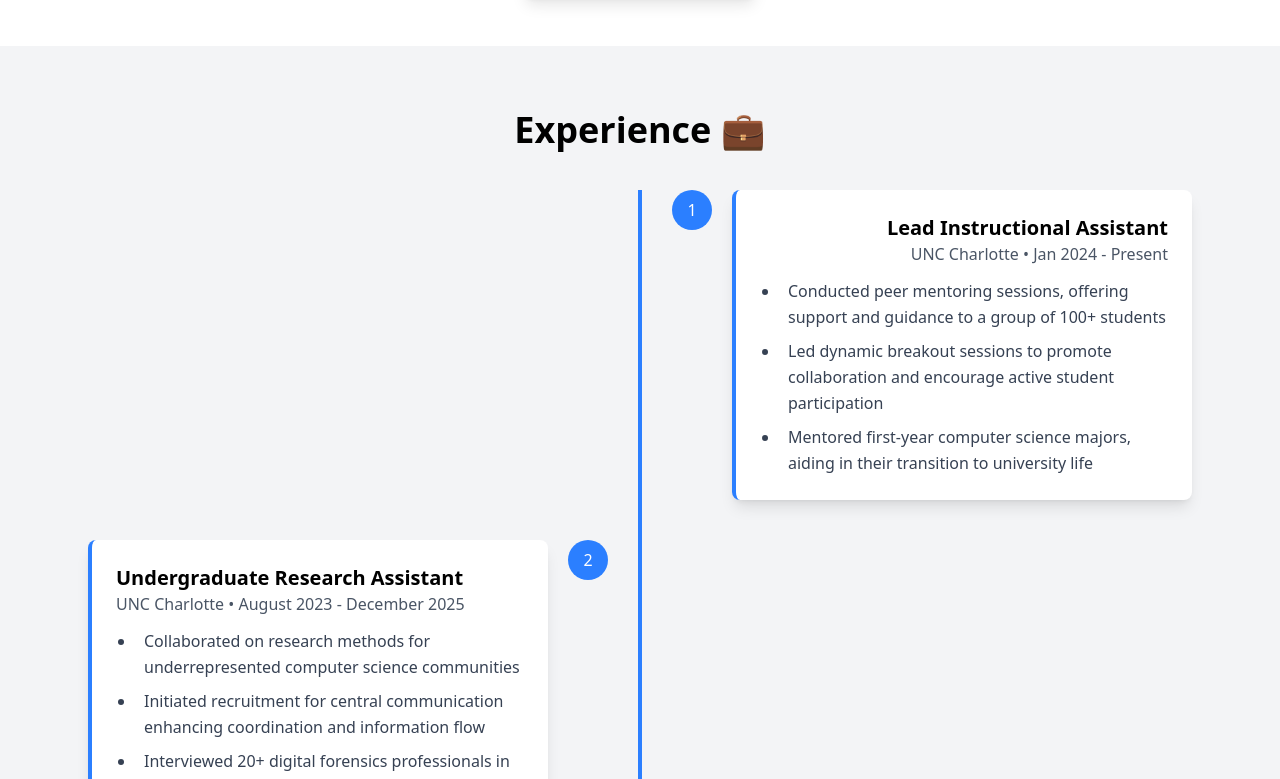
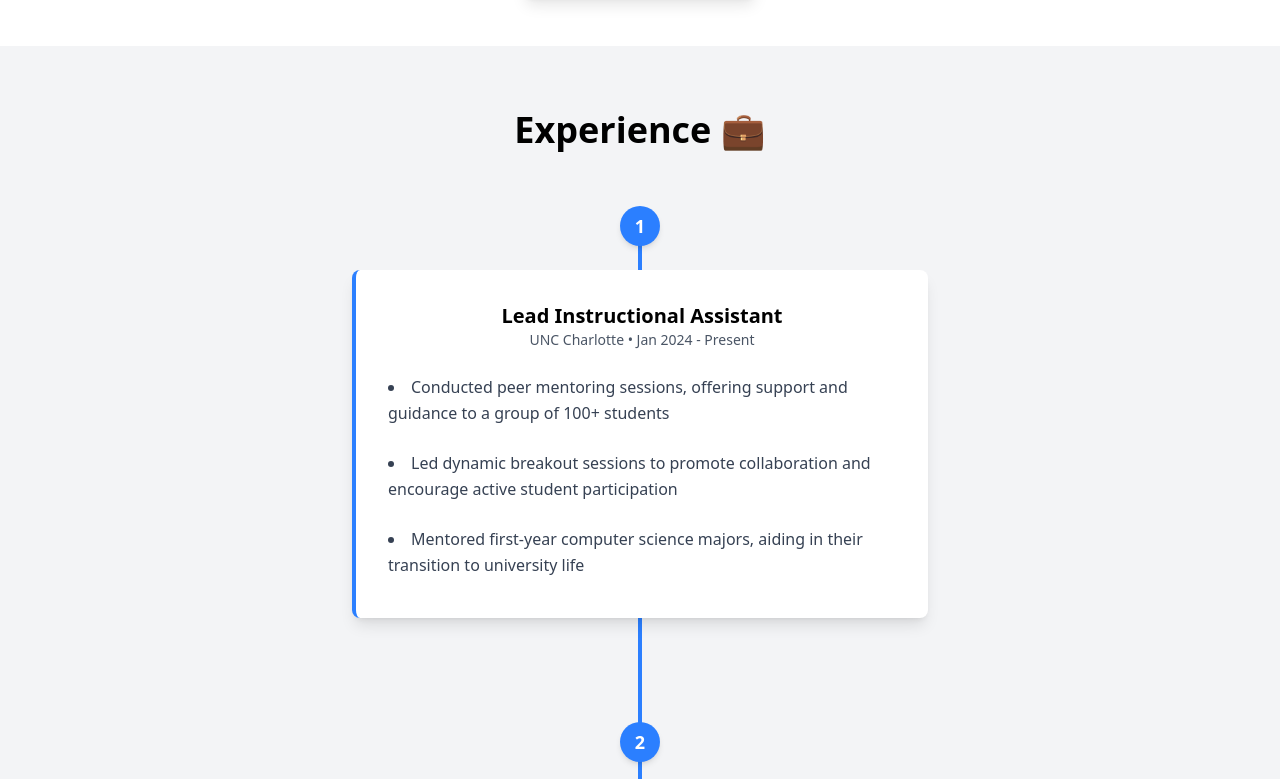
Before and after one commit to ToyaOkey/ToyaOkey.github.io, a React (Vite) app in the folder toya-portfolio/: page / in a window 1280 px wide. Shown: the part 1755-2534 px from the top of the page. Built offline with nearby package versions, Linux system fonts and the light colour scheme.

Commit message:
fix: mobile page fixed for timeline

```diff
--- a/toya-portfolio/index.html
+++ b/toya-portfolio/index.html
@@ -5,6 +5,14 @@
     <link rel="icon" type="image/svg+xml" href="/images/cow.png" />
     <link rel="stylesheet" href="src/index.css"/>
     <meta name="viewport" content="width=device-width, initial-scale=1.0" />
+    <link rel="preconnect" href="https://fonts.googleapis.com">
+    <link rel="preconnect" href="https://fonts.gstatic.com" crossorigin>
+    <link href="https://fonts.googleapis.com/css2?family=Comic+Neue:ital,wght@0,300;0,400;0,700;1,300;1,400;1,700&family=Poppins:ital,wght@0,100;0,200;0,300;0,400;0,500;0,600;0,700;0,800;0,900;1,100;1,200;1,300;1,400;1,500;1,600;1,700;1,800;1,900&display=swap" rel="stylesheet">
+    <link rel="preconnect" href="https://fonts.googleapis.com">
+    <link rel="preconnect" href="https://fonts.gstatic.com" crossorigin>
+    <link href="https://fonts.googleapis.com/css2?family=Comic+Neue:ital,wght@0,300;0,400;0,700;1,300;1,400;1,700&family=Inter:ital,opsz,wght@0,14..32,100..900;1,14..32,100..900&family=Poppins:ital,wght@0,100;0,200;0,300;0,400;0,500;0,600;0,700;0,800;0,900;1,100;1,200;1,300;1,400;1,500;1,600;1,700;1,800;1,900&display=swap" rel="stylesheet">
+
+
     <title>Toya's Portfolio</title>
   </head>
   <body>
--- a/toya-portfolio/src/components/Experience.tsx
+++ b/toya-portfolio/src/components/Experience.tsx
@@ -1,10 +1,7 @@
 import { useEffect, useState } from "react";
 import { motion } from "framer-motion";
-
-// Import JSON Data
 import experienceData from "../data/experienceData.json";
 
-// Define TypeScript Type (if using TS)
 interface ExperienceItem {
     role: string;
     company: string;
@@ -23,9 +20,9 @@ const Experience = () => {
 
     return (
         <section id="experience" className="py-16 bg-gray-100">
-            <div className="max-w-6xl mx-auto px-6">
+            <div className="max-w-4xl mx-auto px-6">
                 <motion.h2
-                    className="text-4xl font-bold text-center mb-10"
+                    className="text-4xl font-bold text-center mb-20"
                     initial={{ opacity: 0, y: -20 }}
                     animate={{ opacity: 1, y: 0 }}
                     transition={{ duration: 0.5 }}
@@ -33,17 +30,16 @@ const Experience = () => {
                     Experience 💼
                 </motion.h2>
 
-                {/* Loading State */}
                 {experiences.length === 0 ? (
                     <div className="text-center text-gray-500">Loading experiences...</div>
                 ) : (
                     <div className="relative">
-                        {/* Timeline Line */}
-                        <div className="absolute top-0 left-1/2 w-1 bg-blue-500 h-full transform -translate-x-1/2"></div>
+                        {/* Centered Timeline Line */}
+                        <div className=" md:block absolute left-1/2 transform -translate-x-1/2 w-1 bg-blue-500 h-full"></div>
 
-                        {/* Timeline Items */}
+                        {/* Timeline Items (Fully Centered) */}
                         <motion.div
-                            className="grid gap-10"
+                            className="flex flex-col space-y-12 md:space-y-16 md:grid md:grid-cols-1 md:gap-16 relative items-center"
                             initial="hidden"
                             whileInView="visible"
                             viewport={{ once: true }}
@@ -55,32 +51,26 @@ const Experience = () => {
                             {experiences.map((exp, index) => (
                                 <motion.div
                                     key={index}
-                                    className={`flex flex-col md:flex-row items-center md:items-start ${
-                                        index % 2 === 0 ? "md:flex-row-reverse" : ""
-                                    }`}
+                                    className="relative flex flex-col items-center text-center"
                                     variants={{
                                         hidden: { opacity: 0, y: 30 },
                                         visible: { opacity: 1, y: 0 },
                                     }}
                                 >
-                                    {/* Experience Content */}
-                                    <div
-                                        className={`bg-white shadow-lg rounded-lg p-6 w-full md:w-5/12 border-l-4 border-blue-500 ${
-                                            index % 2 === 0 ? "md:text-right" : "md:text-left"
-                                        }`}
-                                    >
+                                    {/* Timeline Bullet - Always Centered */}
+                                    <div className="-translate-y-6 w-10 h-10 bg-blue-500 text-white flex items-center justify-center rounded-full font-semibold text-lg shadow-md z-10">
+                                        {index + 1}
+                                    </div>
+
+                                    {/* Experience Content - Centered */}
+                                    <div className="bg-white shadow-lg rounded-lg p-8 w-full max-w-xl border-l-4 border-blue-500">
                                         <h3 className="text-xl font-semibold">{exp.role}</h3>
-                                        <p className="text-gray-600">{exp.company} • {exp.date}</p>
-                                        <ul className="mt-3 list-disc pl-5 space-y-2 text-gray-700 marker:text-gray-700">
+                                        <p className="text-gray-600 text-sm">{exp.company} • {exp.date}</p>
+                                        <ul className="mt-4 list-disc list-inside space-y-2 text-gray-700">
                                             {exp.points.map((point, i) => (
-                                                <li key={i} className="leading-relaxed pl-2 text-left">{point}</li>
+                                                <li key={i} className="leading-relaxed  text-left py-2">{point}</li>
                                             ))}
                                         </ul>
-                                    </div>
-
-                                    {/* Timeline  */}
-                                    <div className="w-10 h-10 bg-blue-500 text-white flex items-center justify-center rounded-full md:mx-5">
-                                        {index + 1}
                                     </div>
                                 </motion.div>
                             ))}
--- a/toya-portfolio/src/components/Navbar.tsx
+++ b/toya-portfolio/src/components/Navbar.tsx
@@ -1,13 +1,15 @@
 import { useState, useEffect } from "react";
 import { Link } from "react-scroll";
+import { FiMenu, FiX } from "react-icons/fi"; // Mobile Menu Icons
 
 const Navbar = () => {
     const [activeSection, setActiveSection] = useState("");
+    const [isMenuOpen, setIsMenuOpen] = useState(false);
+    const [isSticky, setIsSticky] = useState(false);
 
     useEffect(() => {
-        // Detect which section is in view
         const handleScroll = () => {
-            const sections = ["home","about", "experience", "projects", "contact"];
+            const sections = ["home", "about", "experience", "projects", "contact"];
             let currentSection = "";
 
             sections.forEach((section) => {
@@ -21,15 +23,27 @@ const Navbar = () => {
             });
 
             setActiveSection(currentSection);
+
+            // Sticky Navbar Logic
+            if (window.scrollY > 100) {
+                setIsSticky(true);
+            } else {
+                setIsSticky(false);
+            }
         };
 
         window.addEventListener("scroll", handleScroll);
         return () => window.removeEventListener("scroll", handleScroll);
     }, []);
 
+    // Toggle Mobile Menu
+    const toggleMenu = () => setIsMenuOpen(!isMenuOpen);
+
     return (
-        <nav className="fixed top-0 left-0 w-full bg-gray-900 text-white shadow-md z-50">
-            <div className="max-w-6xl mx-auto px-6 py-4 flex justify-between items-center">
+        <nav className={`fixed top-0 left-0 w-full z-50 transition-all duration-300 ease-in-out ${
+            isSticky ? "bg-gray-900 shadow-lg py-3" : "bg-transparent py-6"
+        }`}>
+            <div className="max-w-6xl mx-auto px-6 flex justify-between items-center">
                 {/* Logo */}
                 <a href="/" className="text-2xl font-bold tracking-wide text-blue-400">
                     Toya Okey-Nwamara
@@ -37,19 +51,55 @@ const Navbar = () => {
 
                 {/* Desktop Navigation */}
                 <ul className="hidden md:flex space-x-8 text-lg">
-                    {["home","about", "experience", "projects", "contact"].map((section) => (
+                    {["home", "about", "experience", "projects", "contact"].map((section) => (
                         <li key={section}>
                             <Link
                                 to={section}
                                 smooth={true}
                                 duration={800}
                                 spy={true}
-                                offset={-70} // Adjust for better highlighting
+                                offset={-70}
                                 className={`cursor-pointer px-4 py-2 rounded-lg transition ${
                                     activeSection === section
-                                        ? "md:bg-opacity-0 bg-blue-300 text-white font-semibold shadow-md"
-                                        : "text-white hover:bg-white hover:text-white"
+                                        ? "bg-blue-300 text-white font-semibold shadow-md"
+                                        : "text-white hover:bg-white hover:text-gray-900"
                                 }`}
+                            >
+                                {section.charAt(0).toUpperCase() + section.slice(1)}
+                            </Link>
+                        </li>
+                    ))}
+                </ul>
+
+                {/* Mobile Menu Icon */}
+                <div className="md:hidden">
+                    <button onClick={toggleMenu} className="text-white focus:outline-none">
+                        {isMenuOpen ? <FiX size={28} /> : <FiMenu size={28} />}
+                    </button>
+                </div>
+            </div>
+
+            {/* Mobile Dropdown Menu */}
+            <div
+                className={`absolute top-full left-0 w-full bg-gray-900 transition-all duration-300 ${
+                    isMenuOpen ? "opacity-100 visible" : "opacity-0 invisible"
+                }`}
+            >
+                <ul className="flex flex-col space-y-4 py-4 px-6">
+                    {["home", "about", "experience", "projects", "contact"].map((section) => (
+                        <li key={section}>
+                            <Link
+                                to={section}
+                                smooth={true}
+                                duration={800}
+                                spy={true}
+                                offset={-70}
+                                className={`block px-4 py-2 text-white text-lg rounded-lg transition ${
+                                    activeSection === section
+                                        ? "bg-blue-300 text-white font-semibold"
+                                        : "hover:bg-white hover:text-gray-900"
+                                }`}
+                                onClick={() => setIsMenuOpen(false)} // Close menu on link click
                             >
                                 {section.charAt(0).toUpperCase() + section.slice(1)}
                             </Link>
--- a/toya-portfolio/src/components/Projects.tsx
+++ b/toya-portfolio/src/components/Projects.tsx
@@ -90,7 +90,7 @@ const Projects = () => {
                         to="contact"
                         smooth={true}
                         duration={800}
-                        className="inline-flex items-center px-6 py-3 text-lg font-semibold rounded-lg shadow-lg bg-black text-white transition transform hover:scale-105 hover:shadow-xl"
+                        className="inline-flex items-center px-6 py-3 mb-3 text-lg font-semibold rounded-lg shadow-lg bg-black text-white transition transform hover:scale-105 hover:shadow-xl"
                     >
                         Let's Connect 🚀
                     </Link>
--- a/toya-portfolio/src/index.css
+++ b/toya-portfolio/src/index.css
@@ -1,3 +1,4 @@
+@import url('https://fonts.googleapis.com/css2?family=Comic+Neue:ital,wght@0,300;0,400;0,700;1,300;1,400;1,700&family=Inter:ital,opsz,wght@0,14..32,100..900;1,14..32,100..900&family=Poppins:ital,wght@0,100;0,200;0,300;0,400;0,500;0,600;0,700;0,800;0,900;1,100;1,200;1,300;1,400;1,500;1,600;1,700;1,800;1,900&display=swap');
 @import "tailwindcss";
 :root {
   font-family: system-ui, Avenir, Helvetica, Arial, sans-serif;
```
